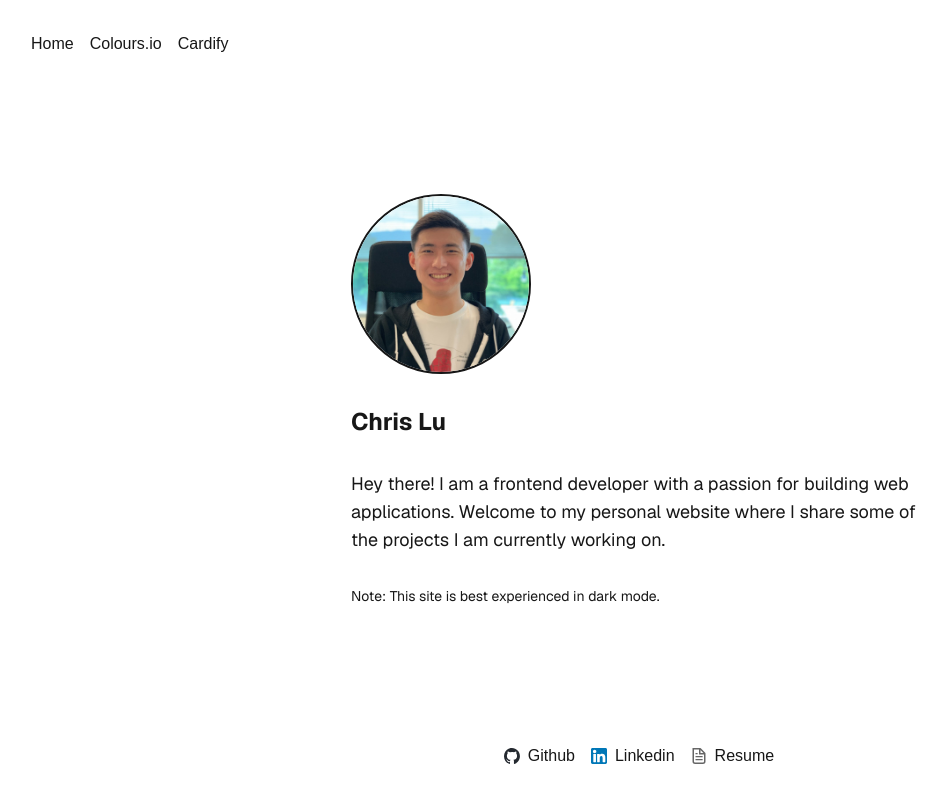
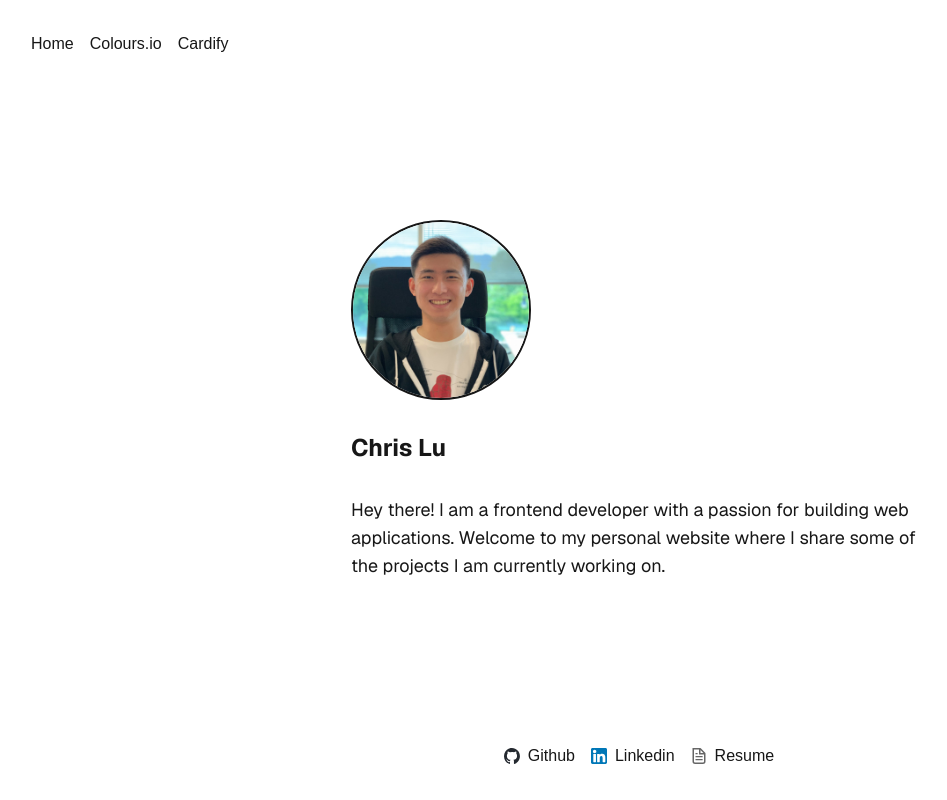
Before and after one commit to chrislu1207/my-personal-site, a Next.js app: page / in a window 1280 px wide. Shown: the whole page, without its empty margins (1-948 px from the left). Built offline with nearby package versions, Linux system fonts and the light colour scheme.

Commit message:
feat: add link to resume

```diff
--- a/src/app/page.tsx
+++ b/src/app/page.tsx
@@ -18,9 +18,6 @@ export default function Home() {
           applications. Welcome to my personal website where I share some of the
           projects I am currently working on.
         </p>
-        <p className="text-sm">
-          Note: This site is best experienced in dark mode.
-        </p>
       </main>
     </div>
   );
--- a/src/components/Footer.tsx
+++ b/src/components/Footer.tsx
@@ -35,8 +35,9 @@ export default function Footer() {
       </a>
       <a
         className="flex items-center gap-2 hover:underline hover:underline-offset-4"
+        rel="noopener noreferrer"
         target="_blank"
-        rel="noopener noreferrer"
+        href="https://drive.google.com/file/d/1bthsXkrX9NPbjD0TnVAbkJiLTtJuXEdh/preview"
       >
         <Image
           aria-hidden
```
